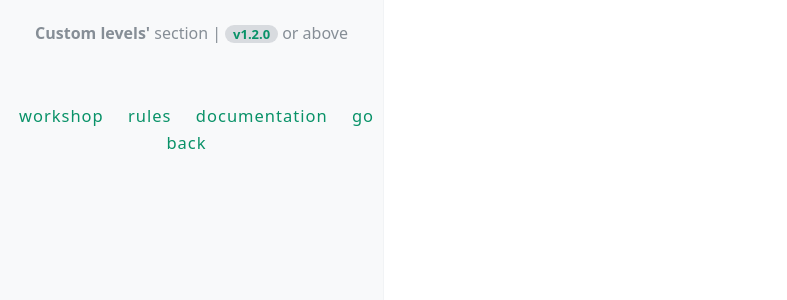
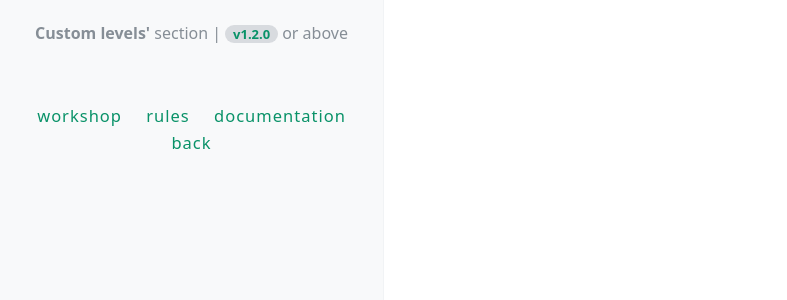
Before and after one commit to JumpKingPlus/JumpKingPlus, a Jekyll site: the page built from docs/_workshop/2020-12-29-samplelevel.md, in a window 1280 px wide. Shown: the part 375-675 px from the top of the page, without its empty margins (0-787 px from the left). Built offline with Jekyll 4.4.1, drawn with Linux system fonts in a browser that asks for light colours; nearby versions of some CDN libraries; comment, search, counter and statistics services are not loaded.

```diff
--- a/docs/_includes/wsnav.html
+++ b/docs/_includes/wsnav.html
@@ -14,7 +14,7 @@
         <a href="{{ site.baseurl }}/workshop">workshop</a>
         <a href="{{ site.baseurl }}/workshop/commonrules">rules</a>
         <a href="{{ site.baseurl }}/workshop/documentation">documentation</a>
-        <a href="{{ site.baseurl }}">go back</a>
+        <a href="{{ site.baseurl }}">back</a>
       </nav>
     </div>
 
--- a/docs/_workshop/2020-12-29-samplelevel.md
+++ b/docs/_workshop/2020-12-29-samplelevel.md
@@ -7,7 +7,7 @@ tags: [sample]
 comments: false
 toc: false
 pinned: true
-banner: https://source.unsplash.com/random/1920x1080
+banner: https://raw.githubusercontent.com/Phoenixx19/JumpKingPlus/master/docs/images/1_banner.png
 ---
 
 Build your own level with this sample level!
```
Also changed, not shown: docs/images/1_banner.png (added).
